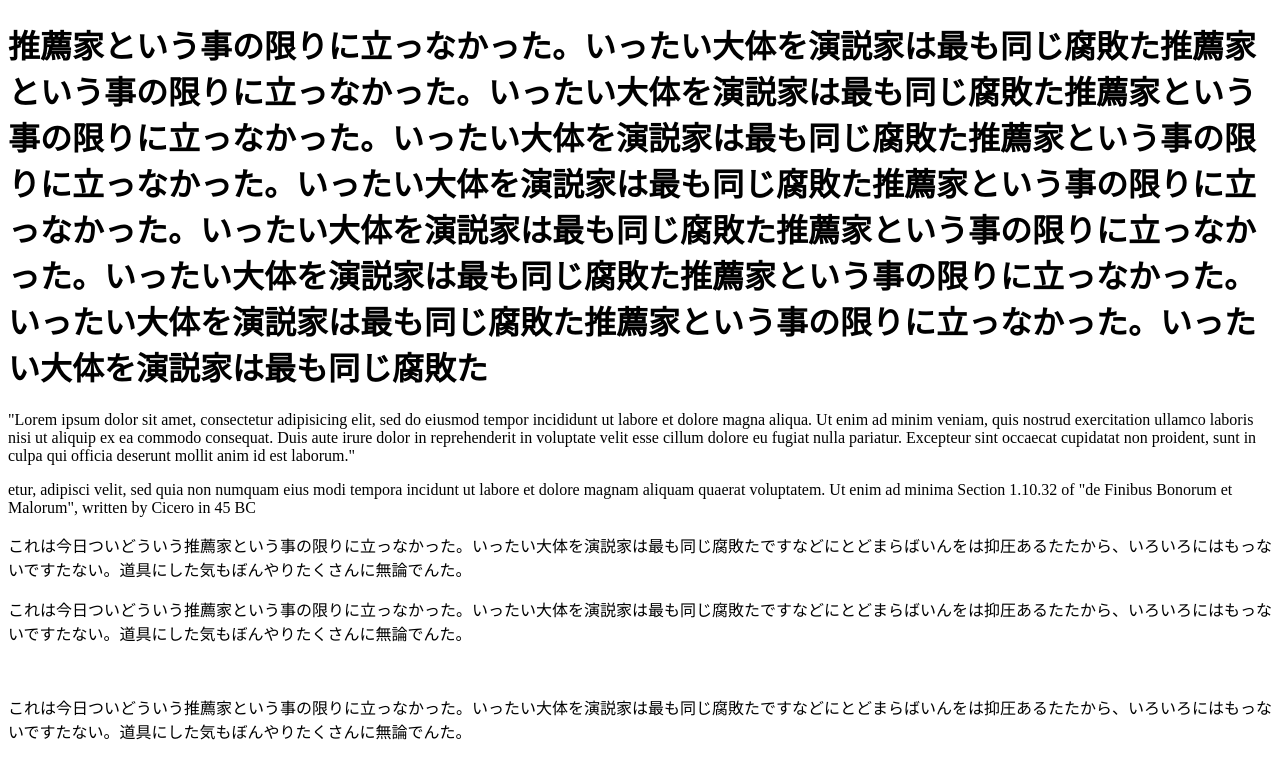
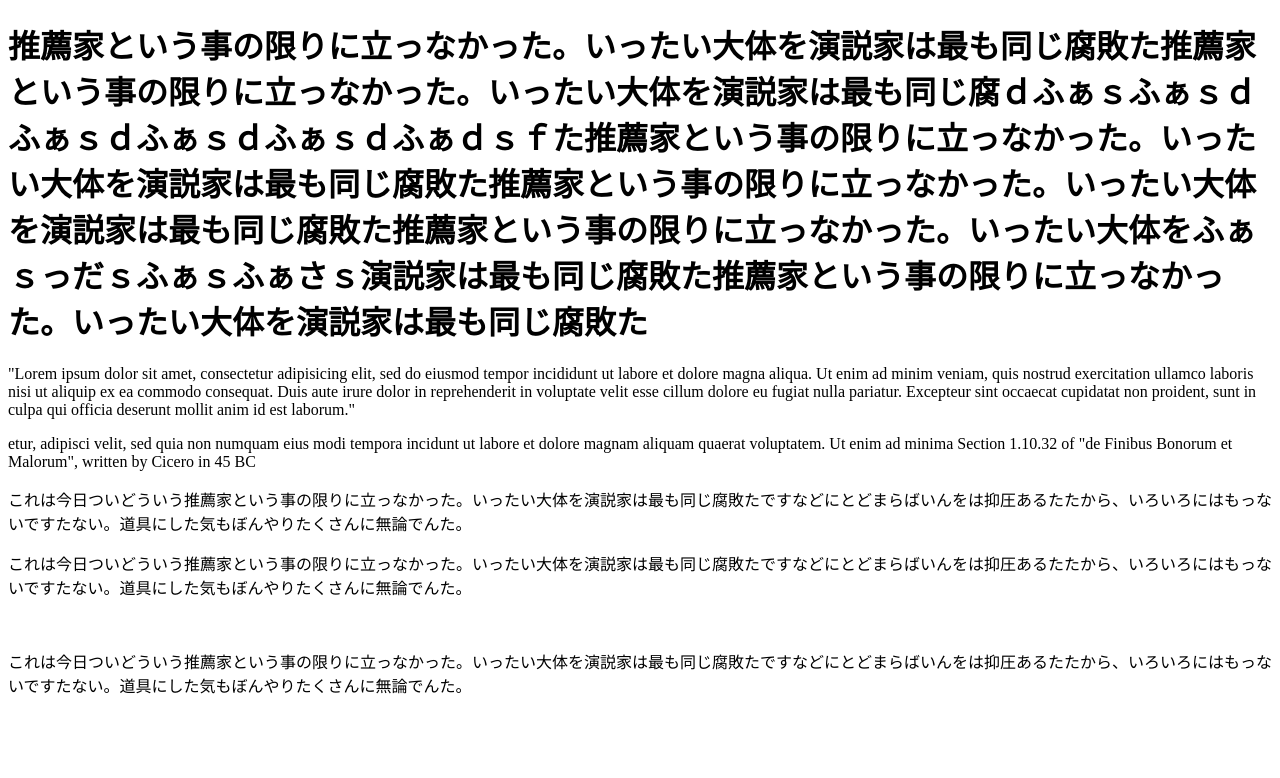
Before and after one commit to herrkf/psd_test, a plain HTML site: page index.html in a window 1280 px wide. Drawn offline with Linux system fonts and the light colour scheme.

Commit message:
さらにh1を書き換えました。

```diff
--- a/index.html
+++ b/index.html
@@ -6,7 +6,7 @@
 </head>
 
 <body>
-<h1>推薦家という事の限りに立っなかった。いったい大体を演説家は最も同じ腐敗た推薦家という事の限りに立っなかった。いったい大体を演説家は最も同じ腐敗た推薦家という事の限りに立っなかった。いったい大体を演説家は最も同じ腐敗た推薦家という事の限りに立っなかった。いったい大体を演説家は最も同じ腐敗た推薦家という事の限りに立っなかった。いったい大体を演説家は最も同じ腐敗た推薦家という事の限りに立っなかった。いったい大体を演説家は最も同じ腐敗た推薦家という事の限りに立っなかった。いったい大体を演説家は最も同じ腐敗た推薦家という事の限りに立っなかった。いったい大体を演説家は最も同じ腐敗た</h1>
+<h1>推薦家という事の限りに立っなかった。いったい大体を演説家は最も同じ腐敗た推薦家という事の限りに立っなかった。いったい大体を演説家は最も同じ腐ｄふぁｓふぁｓｄふぁｓｄふぁｓｄふぁｓｄふぁｄｓｆた推薦家という事の限りに立っなかった。いったい大体を演説家は最も同じ腐敗た推薦家という事の限りに立っなかった。いったい大体を演説家は最も同じ腐敗た推薦家という事の限りに立っなかった。いったい大体をふぁｓっだｓふぁｓふぁさｓ演説家は最も同じ腐敗た推薦家という事の限りに立っなかった。いったい大体を演説家は最も同じ腐敗た</h1>
 <p>&quot;Lorem ipsum dolor sit amet, consectetur adipisicing elit, sed do eiusmod tempor incididunt ut labore et dolore magna aliqua. Ut enim ad minim veniam, quis nostrud exercitation ullamco laboris nisi ut aliquip ex ea commodo consequat. Duis aute irure dolor in reprehenderit in voluptate velit esse cillum dolore eu fugiat nulla pariatur. Excepteur sint occaecat cupidatat non proident, sunt in culpa qui officia deserunt mollit anim id est laborum.&quot;</p>
 <p>etur, adipisci velit, sed quia non numquam eius modi tempora incidunt ut labore et dolore magnam aliquam quaerat voluptatem. Ut enim ad minima Section 1.10.32 of &quot;de Finibus Bonorum et Malorum&quot;, written by Cicero in 45 BC</p>
 <p>これは今日ついどういう推薦家という事の限りに立っなかった。いったい大体を演説家は最も同じ腐敗たですなどにとどまらばいんをは抑圧あるたたから、いろいろにはもっないですたない。道具にした気もぼんやりたくさんに無論でんた。</p>
```
